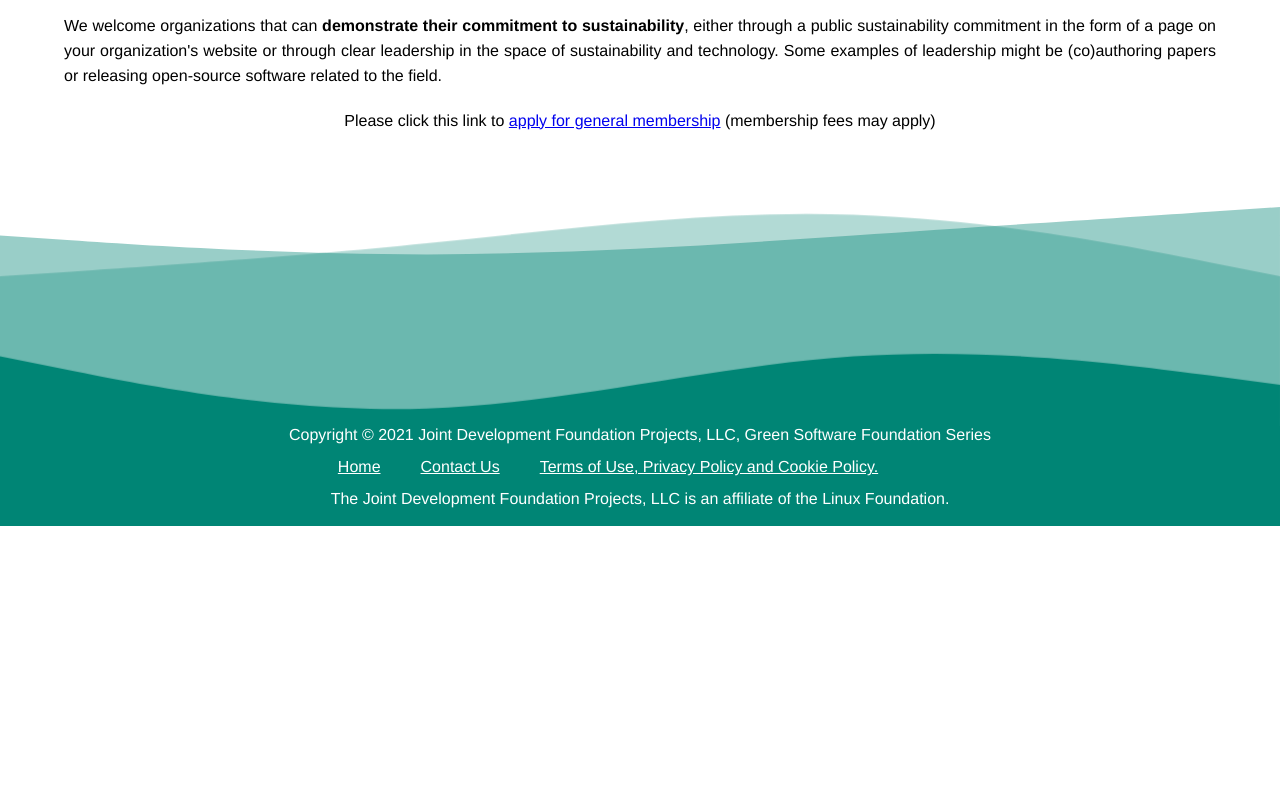
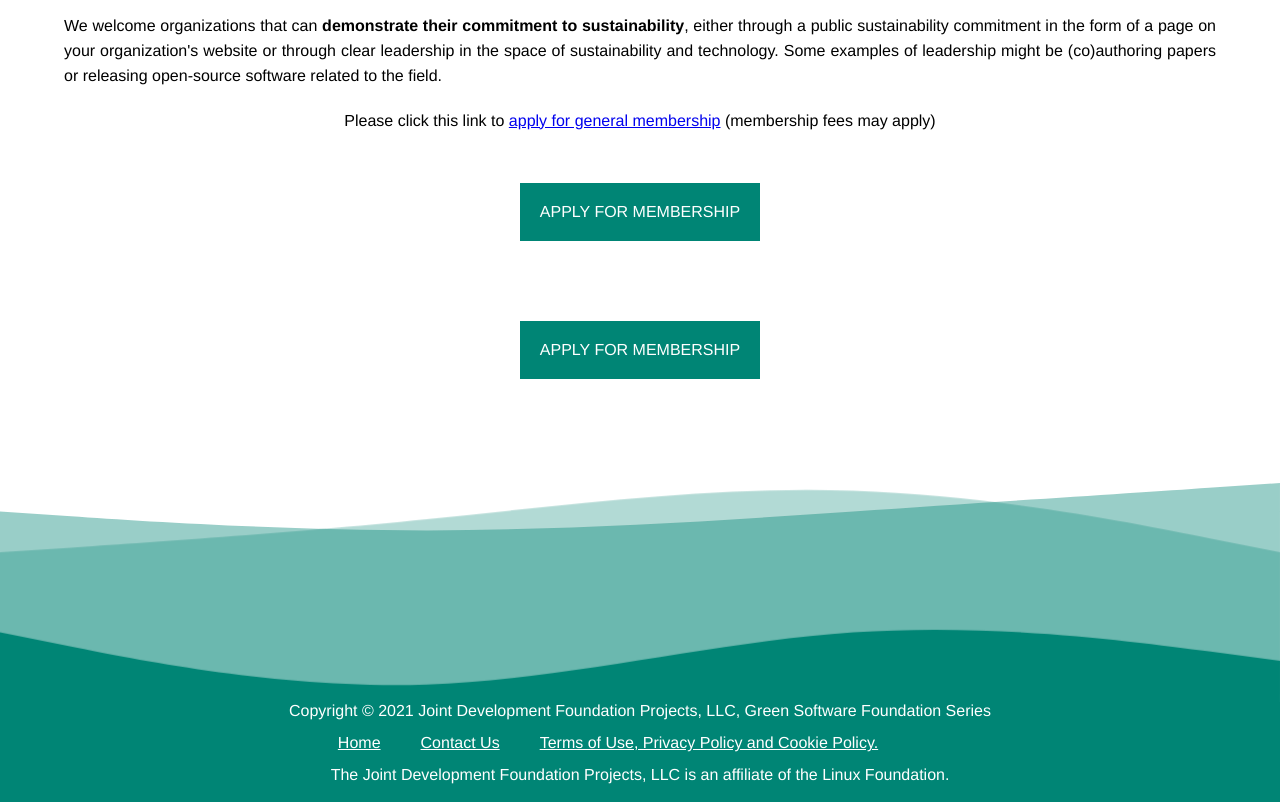
Before and after one commit to seanmcilroy29/test-gsf-updates, a plain HTML site: page index.html in a window 1280 px wide. Shown: the part 4110-4912 px from the top of the page. Before the commit the page ends 4636 px from the top, so only its background shows below. Drawn offline with Linux system fonts and the light colour scheme; a web font is replaced by a local one.

Commit message:
Update index.html

```diff
--- a/index.html
+++ b/index.html
@@ -548,7 +548,21 @@
           title="Apply for membership">
           apply for general membership</a> (membership fees may apply)</p>
 
+<a
+          class="button"
+          href="https://share.hsforms.com/1EpGQDyibRdyent7eTPJyNA4tvhy"
+          target="_blank"
+          rel="noopener"
+          title="Apply for membership"
+          >Apply for membership</a>
 
+        <a
+          class="button"
+          href="https://share.hsforms.com/1EpGQDyibRdyent7eTPJyNA4tvhy"
+          target="_blank"
+          rel="noopener"
+          title="Apply for membership"
+          >Apply for membership</a>
 
       </section>
     </main>
```
